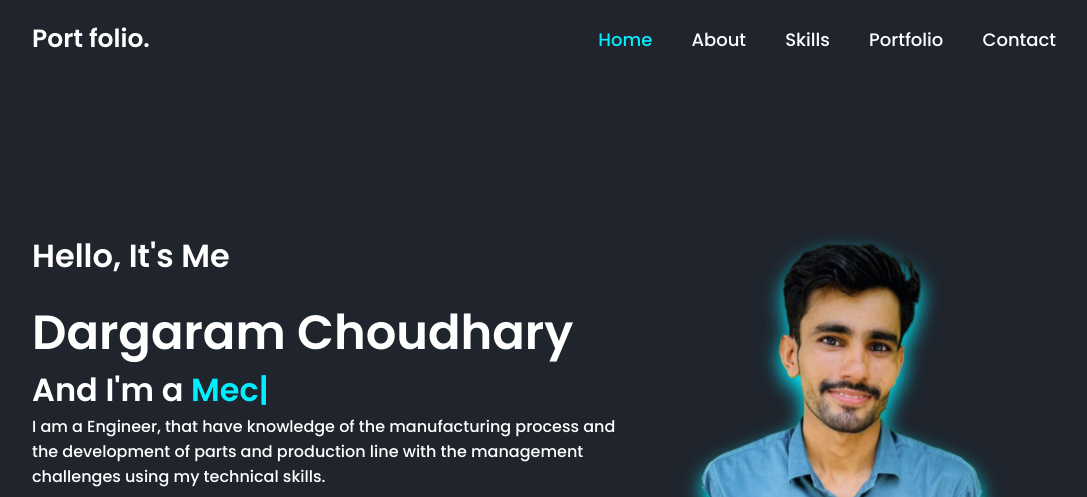
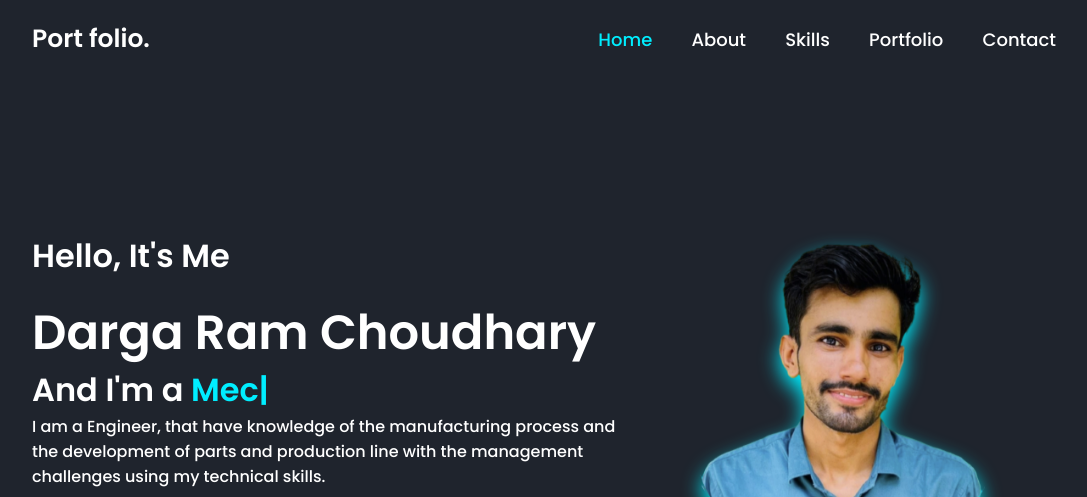
Before and after one commit to rameshchoudhary9784/dargaram-portfolio, a plain HTML site: page index.html in a window 1280 px wide. Shown: the top 497 px of the page, without its empty margins (96-1183 px from the left). Drawn offline with nearby package versions, Linux system fonts and the light colour scheme.

```diff
--- a/index.html
+++ b/index.html
@@ -24,7 +24,7 @@
     <section class="home">
         <div class="home-content">
             <h3>Hello, It's Me</h3>
-            <h1>Dargaram Choudhary</h1>
+            <h1>Darga Ram Choudhary</h1>
             <h3>And I'm a <span class="multiple-text"></span></h3>
             <p>I am a Engineer, that have knowledge of the manufacturing process and the development of parts and production line with the
                 management challenges using my technical skills.</p>
```
